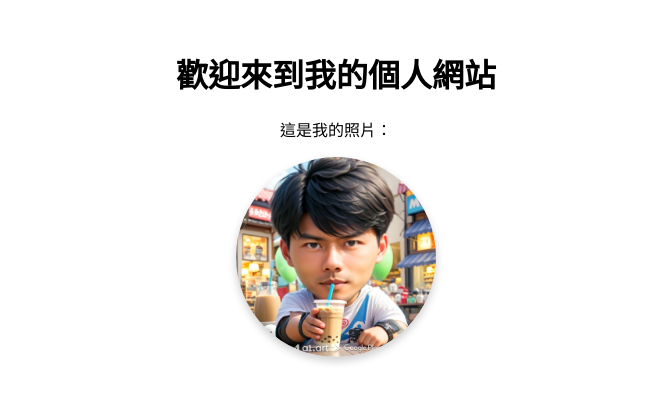
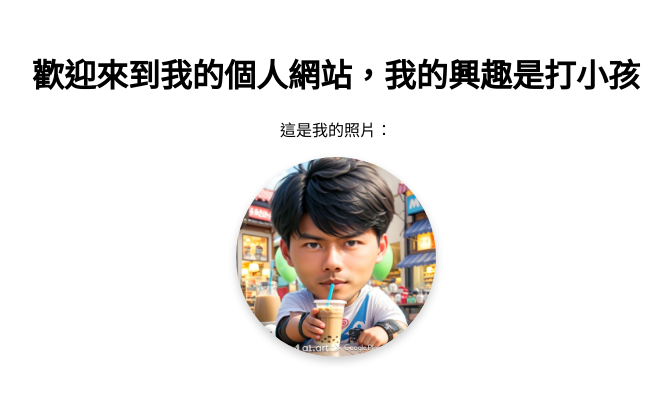
Before and after one commit to LucianusChen/web, a plain HTML site: page index.html in a window 1280 px wide. Shown: the whole page, without its empty margins (304-975 px from the left). Drawn offline with Linux system fonts and the light colour scheme.

Commit message:
Add files via upload

```diff
--- a/index.html
+++ b/index.html
@@ -17,7 +17,7 @@
   </style>
 </head>
 <body>
-  <h1>歡迎來到我的個人網站</h1>
+  <h1>歡迎來到我的個人網站，我的興趣是打小孩</h1>
   <p>這是我的照片：</p>
   <img src="myphoto.jpg" alt="我的照片">
 </body>
```
